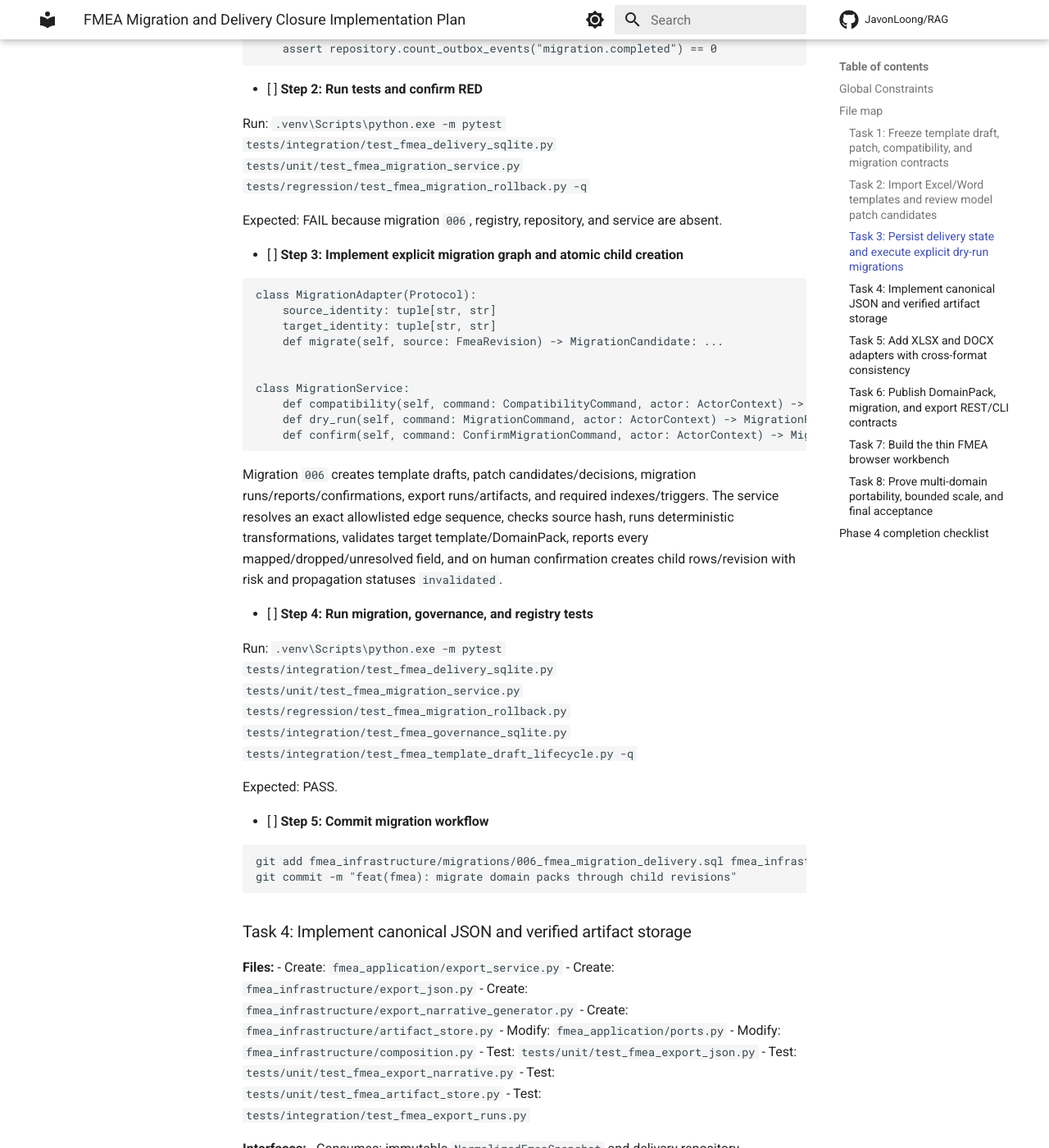
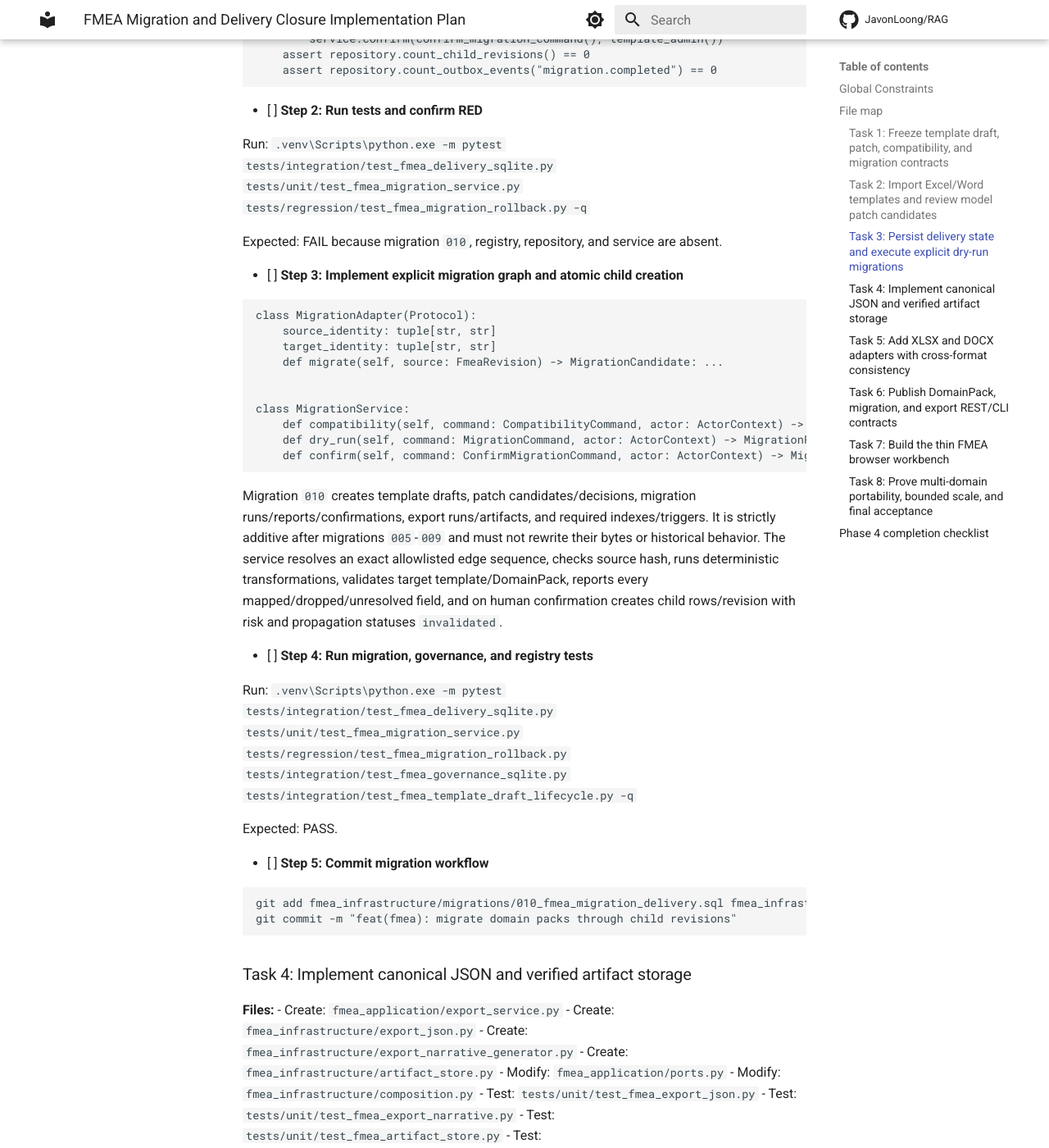
Before and after one commit to JavonLoong/RAG, an MkDocs documentation site: the page built from docs/superpowers/plans/2026-08-27-fmea-migration-delivery-closure.md, in a window 1280 px wide and 1400 px high, scrolled down 6801 px. Shown: the whole window at 82% size. Built offline with MkDocs 1.6.1 and Material for MkDocs 9.7.7, drawn with Linux system fonts in a browser that asks for light colours; comment, search, counter and statistics services are not loaded; some of the changed text lies outside the part shown.

Commit message:
docs(fmea): align phase 4 delivery migration

````diff
--- a/docs/superpowers/plans/2026-08-27-fmea-migration-delivery-closure.md
+++ b/docs/superpowers/plans/2026-08-27-fmea-migration-delivery-closure.md
@@ -41,7 +41,7 @@
 - `fmea_infrastructure/export_docx.py`: DOCX adapter.
 - `fmea_infrastructure/artifact_store.py`: contained atomic artifact publication.
 - `fmea_infrastructure/delivery_repository_sqlite.py`: draft/patch/migration/export-run persistence.
-- `fmea_infrastructure/migrations/006_fmea_migration_delivery.sql`: delivery schema.
+- `fmea_infrastructure/migrations/010_fmea_migration_delivery.sql`: additive delivery schema after the completed governance migration sequence `005`-`009`.
 - `domain_packs/electrical-demo/` and `domain_packs/software-demo/`: structurally distinct demonstration packs.
 - `api_server/current_console/chroma_rag_poc/src/chroma_rag_poc/fmea_delivery_contracts.py`: REST schemas.
 - `api_server/current_console/chroma_rag_poc/src/chroma_rag_poc/routes_fmea_delivery_v1.py`: DomainPack, migration, and export routes.
@@ -218,7 +218,7 @@ git commit -m "feat(fmea): import and review template drafts"
 ### Task 3: Persist delivery state and execute explicit dry-run migrations
 
 **Files:**
-- Create: `fmea_infrastructure/migrations/006_fmea_migration_delivery.sql`
+- Create: `fmea_infrastructure/migrations/010_fmea_migration_delivery.sql`
 - Create: `fmea_infrastructure/delivery_repository_sqlite.py`
 - Create: `fmea_infrastructure/migration_registry.py`
 - Create: `fmea_application/migration_service.py`
@@ -253,7 +253,7 @@ def test_failed_confirmed_migration_rolls_back_child_and_events(service, faultin
 
 Run: `.venv\Scripts\python.exe -m pytest tests/integration/test_fmea_delivery_sqlite.py tests/unit/test_fmea_migration_service.py tests/regression/test_fmea_migration_rollback.py -q`
 
-Expected: FAIL because migration `006`, registry, repository, and service are absent.
+Expected: FAIL because migration `010`, registry, repository, and service are absent.
 
 - [ ] **Step 3: Implement explicit migration graph and atomic child creation**
 
@@ -270,7 +270,7 @@ class MigrationService:
     def confirm(self, command: ConfirmMigrationCommand, actor: ActorContext) -> MigrationResult: ...
 ```
 
-Migration `006` creates template drafts, patch candidates/decisions, migration runs/reports/confirmations, export runs/artifacts, and required indexes/triggers. The service resolves an exact allowlisted edge sequence, checks source hash, runs deterministic transformations, validates target template/DomainPack, reports every mapped/dropped/unresolved field, and on human confirmation creates child rows/revision with risk and propagation statuses `invalidated`.
+Migration `010` creates template drafts, patch candidates/decisions, migration runs/reports/confirmations, export runs/artifacts, and required indexes/triggers. It is strictly additive after migrations `005`-`009` and must not rewrite their bytes or historical behavior. The service resolves an exact allowlisted edge sequence, checks source hash, runs deterministic transformations, validates target template/DomainPack, reports every mapped/dropped/unresolved field, and on human confirmation creates child rows/revision with risk and propagation statuses `invalidated`.
 
 - [ ] **Step 4: Run migration, governance, and registry tests**
 
@@ -281,7 +281,7 @@ Expected: PASS.
 - [ ] **Step 5: Commit migration workflow**
 
 ```powershell
-git add fmea_infrastructure/migrations/006_fmea_migration_delivery.sql fmea_infrastructure/delivery_repository_sqlite.py fmea_infrastructure/migration_registry.py fmea_application/migration_service.py fmea_application/ports.py fmea_infrastructure/composition.py tests/integration/test_fmea_delivery_sqlite.py tests/unit/test_fmea_migration_service.py tests/regression/test_fmea_migration_rollback.py
+git add fmea_infrastructure/migrations/010_fmea_migration_delivery.sql fmea_infrastructure/delivery_repository_sqlite.py fmea_infrastructure/migration_registry.py fmea_application/migration_service.py fmea_application/ports.py fmea_infrastructure/composition.py tests/integration/test_fmea_delivery_sqlite.py tests/unit/test_fmea_migration_service.py tests/regression/test_fmea_migration_rollback.py
 git commit -m "feat(fmea): migrate domain packs through child revisions"
 ```
 
````
